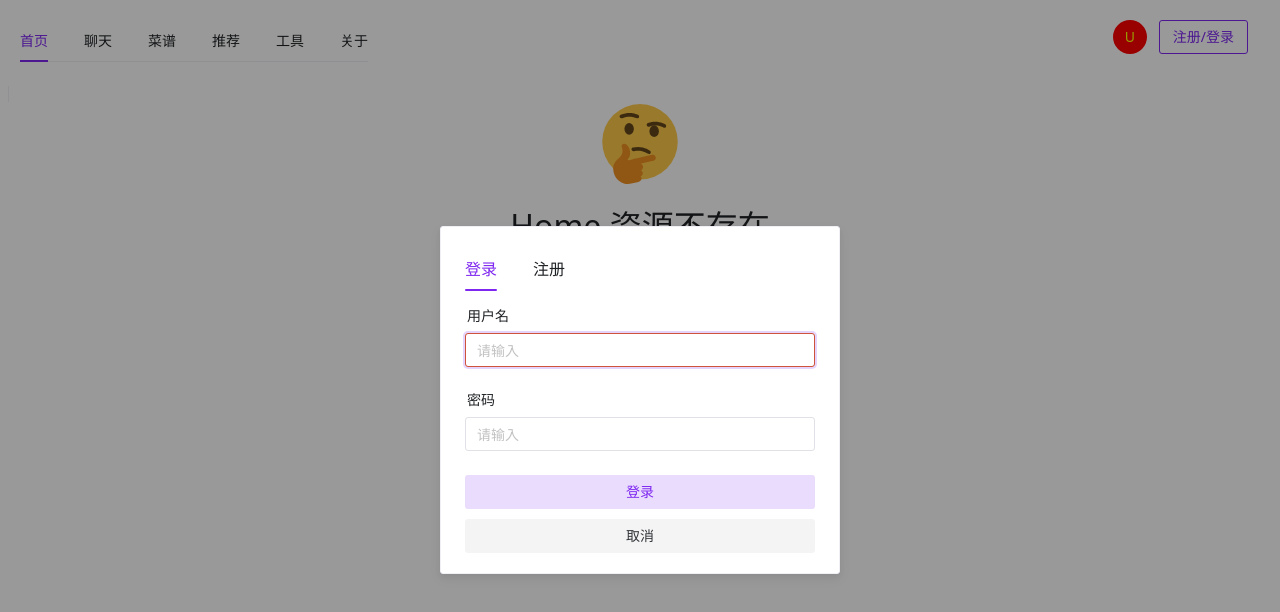
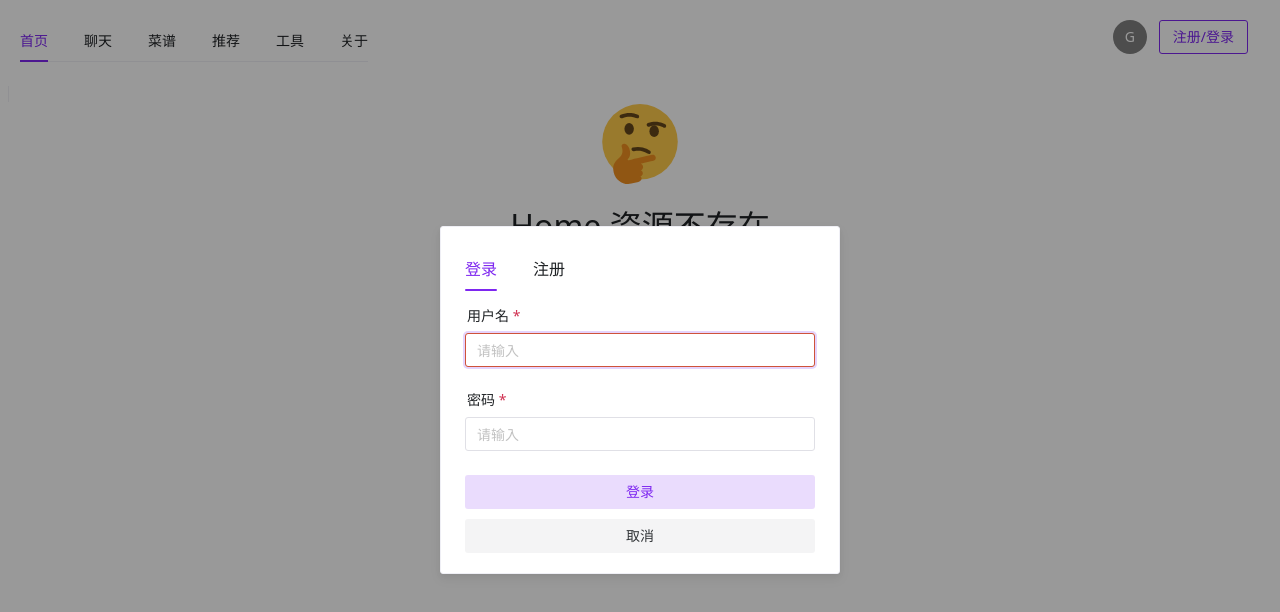
Before and after one commit to Yifan-Guan/RecipeRecommend, a Vue app in the folder vue-ui/: page /home in a window 1280 px wide. Both pictures are taken after a click on the button "注册/登录". Shown: the top 612 px of the page. Built offline with nearby package versions, Linux system fonts and the light colour scheme; the HTML template or start-up script is replaced by a standard one.

Commit message:
add login

```diff
--- a/vue-ui/package.json
+++ b/vue-ui/package.json
@@ -13,6 +13,7 @@
   "dependencies": {
     "axios": "^1.10.0",
     "nanoid": "^5.1.5",
+    "pinia": "^3.0.3",
     "vue": "^3.5.17",
     "vue-router": "^4.5.1"
   },
--- a/vue-ui/src/components/Login.vue
+++ b/vue-ui/src/components/Login.vue
@@ -10,15 +10,20 @@
       pane-style="padding-left: 4px; padding-right: 4px; box-sizing: border-box;"
     >
       <n-tab-pane name="signin" tab="登录">
-        <n-form>
-          <n-form-item-row label="用户名">
-            <n-input />
+        <n-form :model="logInUserModel" :rules="loginUserRules">
+          <n-form-item-row label="用户名" path="logInUserName">
+            <n-input
+            type="text"
+            v-model:value="logInUserModel.logInUserName" />
           </n-form-item-row>
-          <n-form-item-row label="密码">
-            <n-input />
+          <n-form-item-row label="密码" path="logInPassword">
+            <n-input
+            type="password"
+            v-model:value="logInUserModel.logInPassword" />
           </n-form-item-row>
         </n-form>
-        <n-button type="primary" block secondary strong>
+        <n-button type="primary" block secondary strong
+        @click="signIn()">
           登录
         </n-button>
         <n-button block secondary strong
@@ -28,15 +33,15 @@
         </n-button>
       </n-tab-pane>
       <n-tab-pane name="signup" tab="注册">
-        <n-form>
+        <n-form :model="signUpUserModel">
           <n-form-item-row label="用户名">
-            <n-input />
+            <n-input v-model:value="signUpUserModel.signUpUserName" />
           </n-form-item-row>
           <n-form-item-row label="密码">
-            <n-input />
+            <n-input v-model:value="signUpUserModel.signUpPassword" />
           </n-form-item-row>
           <n-form-item-row label="重复密码">
-            <n-input />
+            <n-input v-model:value="signUpUserModel.signUpConfirmPassword" />
           </n-form-item-row>
         </n-form>
         <n-button type="primary" block secondary strong>
@@ -55,7 +60,43 @@
 <script lang="ts"> export default {name: "Login"}</script>
 <script setup lang="ts">
 import { NCard, NTabs, NTabPane, NForm, NFormItemRow, NInput, NButton } from 'naive-ui'
+import {ref, reactive} from 'vue';
+import { useUserInfoStore } from '@/stores/user-info-store';
+
 let {closeLoginModal}= defineProps(['closeLoginModal']);
+
+const userInfoStore = useUserInfoStore();
+
+let logInUserModel = reactive({
+  logInUserName: '',
+  logInPassword: ''
+});
+
+let loginUserRules = {
+  logInUserName: [
+    { required: true, message: '用户名', trigger: 'blur' }
+  ],
+  logInPassword: [
+    { required: true, message: '密码', trigger: 'blur' }
+  ]
+};
+
+let signUpUserModel = reactive({
+  signUpUserName: '',
+  signUpPassword: '',
+  signUpConfirmPassword: ''
+});
+
+function signIn() {
+  let result = userInfoStore.logIn({
+    name: logInUserModel.logInUserName,
+    password: logInUserModel.logInPassword
+  });
+  if (result) {
+    closeLoginModal();
+  } else {
+  }
+}
 </script>
 
 <style scoped>
--- a/vue-ui/src/components/Main.vue
+++ b/vue-ui/src/components/Main.vue
@@ -18,8 +18,9 @@
         </n-space>
         <n-space>
         <n-avatar round
-        class="user-avatar">
-            U
+        :class="isLoggedIn ? 'logged-in-avatar' : 'guest-avatar'"
+        >
+            {{ avatarText }}
         </n-avatar>
         <n-button ghost
             type="primary"
@@ -45,10 +46,17 @@
 import { NSpace, NDivider, NAvatar, NButton, NFlex, NTabs, NTab} from 'naive-ui';
 import {NModal} from 'naive-ui';
 import {ref} from 'vue';
+import { storeToRefs } from 'pinia';
 import {useRouter} from 'vue-router'
+import { useUserInfoStore } from '@/stores/user-info-store';
 import Login from '@/components/Login.vue'
 
 let showLoginModal = ref(false)
+const {isLoggedIn, currentUser} = storeToRefs(useUserInfoStore());
+let avatarText = ref(
+  isLoggedIn.value ? currentUser.value?.name?.charAt(0).toUpperCase() : 'G'
+)
+
 const router = useRouter();
 
 function handleTabChange(value: string) {
@@ -65,8 +73,12 @@ function closeLoginModal() {
 .top-bar {
     padding: 20px;
 }
-.user-avatar {
-    color: yellow;
-    background-color: red;
+.guest-avatar {
+    color: white;
+    background-color: gray;
+}
+.logged-in-avatar {
+    color: white;
+    background-color: purple;
 }
 </style>
--- a/vue-ui/src/main.ts
+++ b/vue-ui/src/main.ts
@@ -1,7 +1,9 @@
 import { createApp } from 'vue'
 import App from './App.vue'
 import router from './router'
+import pinia from './stores'
 
 let app = createApp(App)
 app.use(router)
+app.use(pinia)
 app.mount('#app')
--- /dev/null
+++ b/vue-ui/src/stores/index.ts
@@ -0,0 +1,5 @@
+import {createPinia} from 'pinia'
+
+const pinia = createPinia()
+
+export default pinia
--- /dev/null
+++ b/vue-ui/src/stores/user-info-store.ts
@@ -0,0 +1,48 @@
+import {defineStore} from 'pinia'
+
+export const useUserInfoStore = defineStore('userInfo', {
+    state: () => ({
+        isLoggedIn: false,
+        currentUser: null as { id: string, name: string } | null,
+        userList: [{
+            id: '0',
+            name: 'admin',
+            password: 'admin123'
+        }] as Array<{
+            id: string,
+            name: string,
+            password: string,
+        }>
+    }),
+    getters: {
+        getUserList: (state) => state.userList,
+        getUser: (state) => (id: string) => {
+            return state.userList.find(user => user.id == id)
+        },
+        getUserByName: (state) => (name: string) => {
+            let user = state.userList.find(user => user.name == name)
+            console.log('getUserByName:', name, user)
+            return user
+        }
+    },
+    actions: {
+        addUser(user: { id: string, name: string, password: string }) {
+            this.userList.push(user)
+        },
+        userExists(name: string) {
+            return this.userList.some(user => user.name === name)
+        },
+        setCurrentUser(user: { id: string, name: string }) {
+            this.currentUser = user
+            this.isLoggedIn = true
+        },
+        logIn(user: { name: string, password: string }) {
+            const foundUser = this.getUserByName(user.name)
+            if (foundUser && foundUser.password === user.password) {
+                this.setCurrentUser({ id: foundUser.id, name: foundUser.name })
+                return true
+            }
+            return false
+        }
+    }
+})
```
Also changed, not shown: vue-ui/src/stores/user.ts (added), 1 other file (tests, documents, lock files or other folders).
